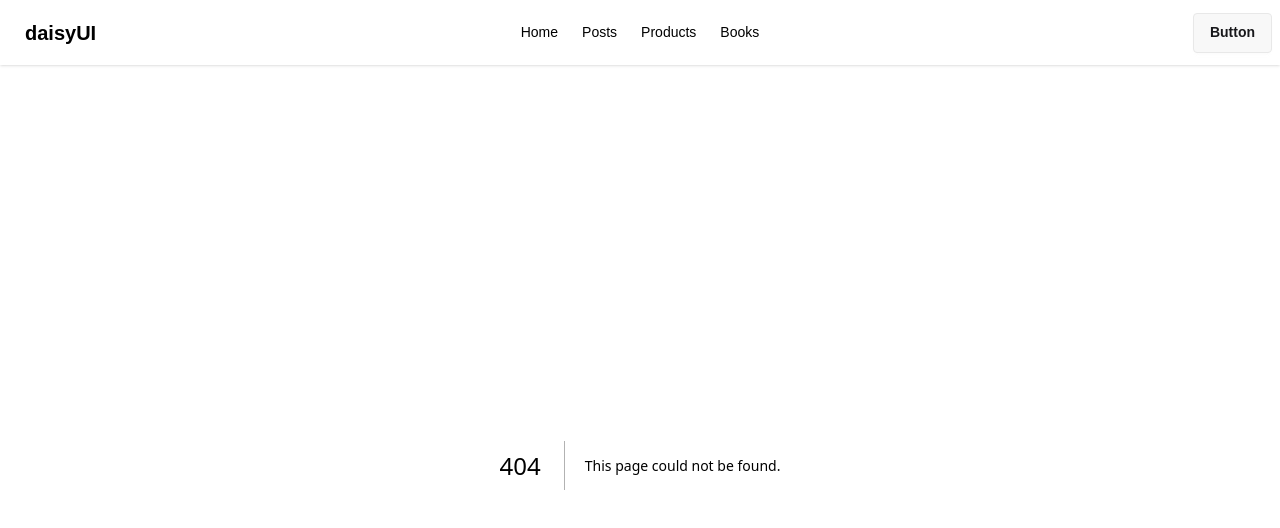
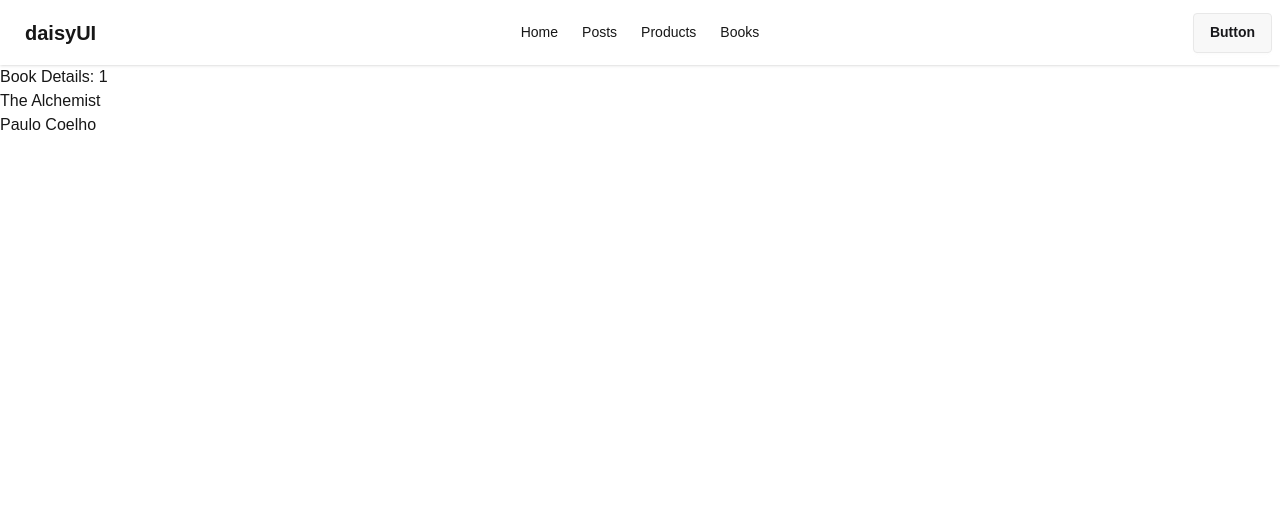
Before and after one commit to kouser-ahamed/nextjs-data-fetch, a Next.js app: page /books/1 in a window 1280 px wide. Before the commit this address had no page. Shown: the top 528 px of the page. Built offline with nearby package versions, Linux system fonts and the light colour scheme; data requests are answered from the project's data file.

Commit message:
Implement BookDetailsPage component and update BookCard to link to book details

```diff
--- /dev/null
+++ b/src/app/books/[bookId]/page.jsx
@@ -0,0 +1,19 @@
+const BookDetailsPage = async ({ params }) => {
+  const { bookId } = await params;
+
+  const res = await fetch(`http://localhost:5000/books/${bookId}`);
+  const book = await res.json();
+  console.log(book);
+
+  const { title, author } = book;
+
+  return (
+    <div>
+      <h2>Book Details: {bookId}</h2>
+      <h2>{title}</h2>
+      <p>{author}</p>
+    </div>
+  );
+};
+
+export default BookDetailsPage;
--- a/src/app/books/page.jsx
+++ b/src/app/books/page.jsx
@@ -27,7 +27,7 @@ import BookCard from "@/components/BookCard";
 
 const BooksPage = async () => {
   const res = await fetch("http://localhost:5000/books", {
-    cache: "no-store",
+    cache: "force-cache",
   });
   const books = await res.json();
   console.log(books);
--- a/src/components/BookCard.jsx
+++ b/src/components/BookCard.jsx
@@ -1,3 +1,4 @@
+import Link from "next/link";
 import React from "react";
 
 const BookCard = ({ book }) => {
@@ -9,7 +10,9 @@ const BookCard = ({ book }) => {
         <h2 className="card-title">{title}</h2>
         <p>{author}</p>
         <div className="justify-end card-actions">
-          <button className="btn btn-primary">Buy Now</button>
+         <Link href={`/books/${book.id}`} className="btn btn-primary">
+        Show Details
+          </Link>
         </div>
       </div>
     </div>
```
